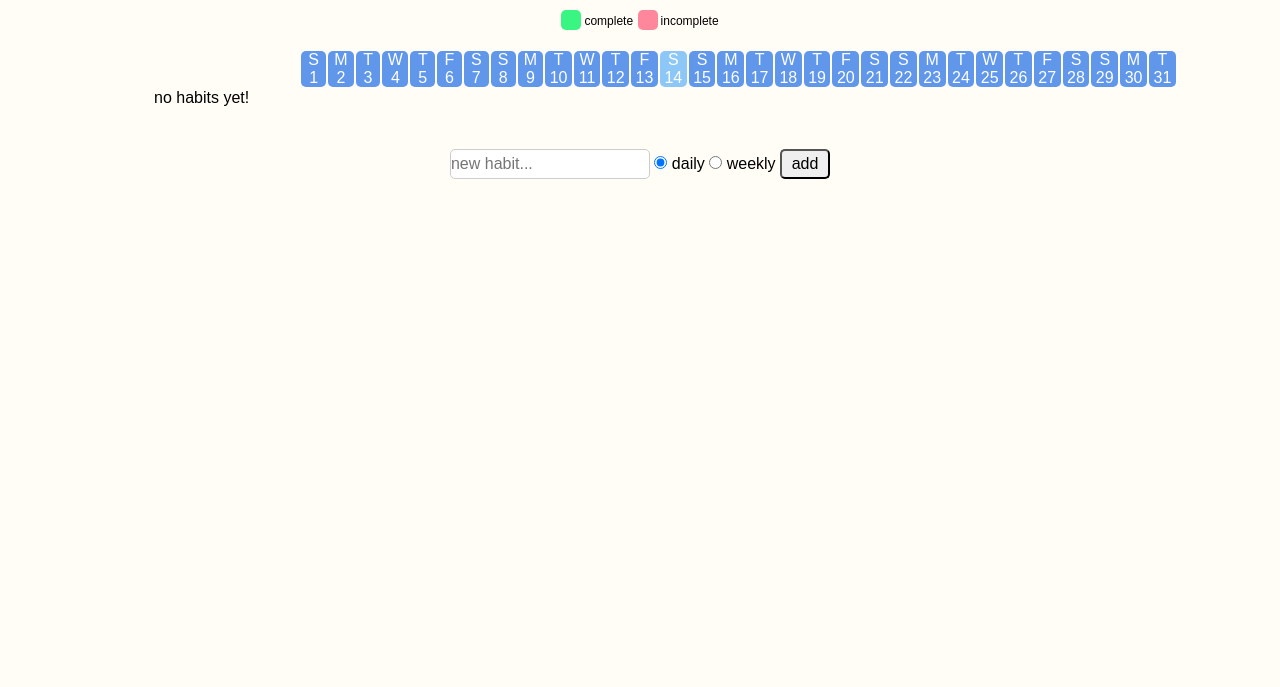
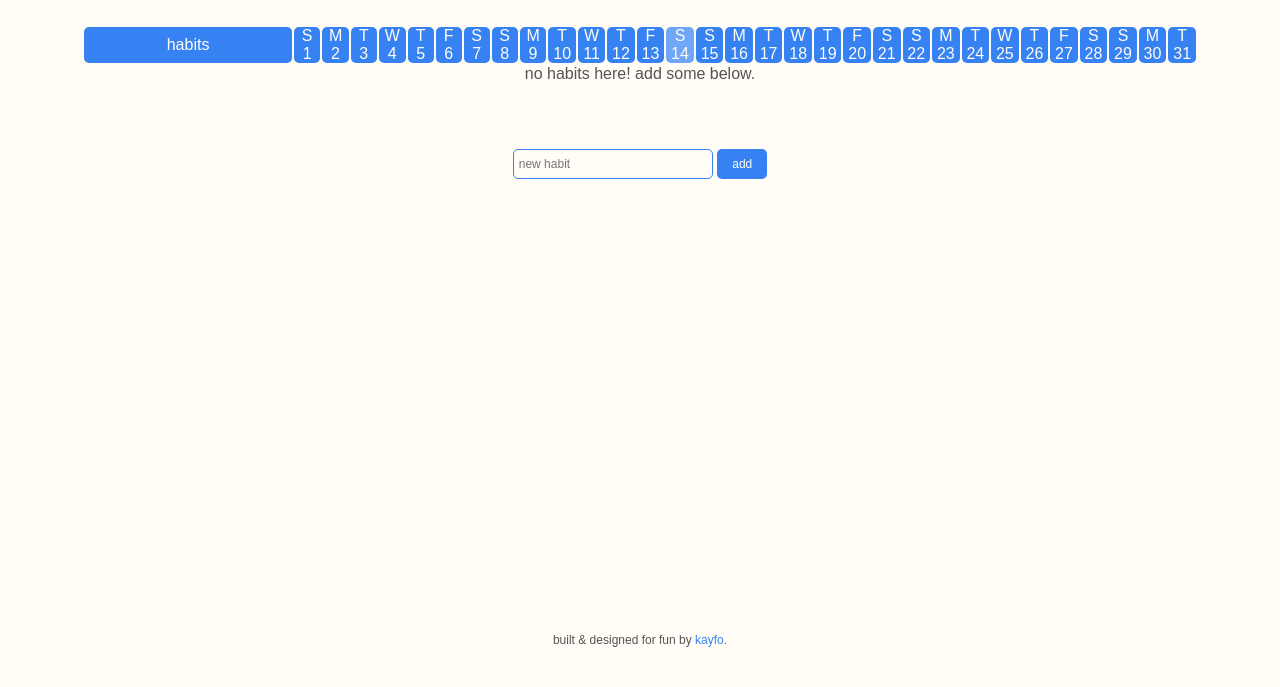
Before and after one commit to kayfo23/habit-rabbit, a plain HTML site: page index.html in a window 1280 px wide. Shown: the part 113-800 px from the top of the page. Drawn offline with Linux system fonts and the light colour scheme.

Commit message:
Style updates, text content updates, add footer, clean up

```diff
--- a/index.html
+++ b/index.html
@@ -4,7 +4,7 @@
   <meta charset="UTF-8">
   <meta name="viewport" content="width=device-width, initial-scale=1.0">
   <meta http-equiv="X-UA-Compatible" content="ie=edge">
-  <title>Habit Tracker</title>
+  <title>habit tracker</title>
   <link rel="stylesheet" href="style.css">
 </head>
 <body>
@@ -13,17 +13,11 @@
     <h1 id="month-header"></h1>
   </div>
 
-  <div id="legend">
-    <div class="legend-item"><div class="color-sample complete"></div>complete</div>
-    <div class="legend-item"><div class="color-sample incomplete"></div>incomplete</div>
-  </div>
-
   <div class="table-container">
     <table class="table">
       <thead id="table-head">
         <tr id="date-header-row">
-          <!-- <th class="habits-header-cell cell">habits</th> -->
-          <th class="habits-header-cell cell"></th>
+          <th class="habits-header-cell cell">habits</th>
         </tr>
       </thead>
 
@@ -31,21 +25,30 @@
     </table>
   </div>
 
+  <div id="legend">
+    <div class="legend-item"><div class="color-sample complete"></div>success (great job!)</div>
+    <div class="legend-item"><div class="color-sample incomplete"></div>fail (it's okay, just don't let it happen again ;)</div>
+  </div>
+
   <div>
     <form id="form">
 
-      <input type="text" name="habit-title" id="habit-title-input" placeholder="new habit..." required>
+      <input type="text" name="habit-title" id="habit-title-input" placeholder="new habit" required>
 
-      <input type="radio" name="habit-type" id="habit-type-daily" value="daily" checked>
+      <!-- <input type="radio" name="habit-type" id="habit-type-daily" value="daily" checked>
       <label for="habit-type-daily">daily</label>
       <input type="radio" name="habit-type" id="habit-type-weekly" value="weekly">
-      <label for="habit-type-weekly">weekly</label>
+      <label for="habit-type-weekly">weekly</label> -->
 
       <button type="submit" id="habit-submit">add</button>
 
     </form>
   </div>
 
+  <footer class="footer">
+    <div class="credits">built &amp; designed for fun by <a href="https://www.codepen.io/kayfo23">kayfo.</a></div>
+  </footer>
+
   <script src="index.js"></script>
 </body>
 </html>
--- a/index.js
+++ b/index.js
@@ -205,6 +205,7 @@ function displayHabits() {
       row.setAttribute('data-habit-id', habit.id);
 
       tableBody.appendChild(row);
+      legend.style.opacity = 1;
 
       // iterator to next item in cursor
       cursor.continue();
@@ -212,11 +213,12 @@ function displayHabits() {
       if (!tableBody.innerHTML) {
         let row = document.createElement('tr');
         let cell = document.createElement('td');
-        cell.textContent = 'no habits yet!';
+        cell.textContent = `no habits here! add some below.`;
+        cell.setAttribute('colspan', 40);
         row.appendChild(cell);
         tableBody.appendChild(row);
+        legend.style.opacity = 0;
       }
-      console.log('All habits displayed');
     }
   }
 }
@@ -227,9 +229,10 @@ function addHabit(e) {
   e.preventDefault();
 
   const titleInput = document.getElementById('habit-title-input').value;
-  const typeInput = document.getElementById('habit-type-daily').checked
-    ? document.getElementById('habit-type-daily').value
-    : document.getElementById('habit-type-weekly').value;
+  // const typeInput = document.getElementById('habit-type-daily').checked
+  //   ? document.getElementById('habit-type-daily').value
+  //   : document.getElementById('habit-type-weekly').value;
+  const typeInput = 'daily';
 
   let newHabit = { title: titleInput, type: typeInput, history: {} };
 
@@ -240,7 +243,7 @@ function addHabit(e) {
 
   request.onsuccess = function() {
     document.getElementById('habit-title-input').value = ''; // clear new habit title input
-    document.getElementById('habit-type-daily').checked = true;
+    // document.getElementById('habit-type-daily').checked = true;
   };
 
   transaction.oncomplete = function() {
--- a/style.css
+++ b/style.css
@@ -1,3 +1,17 @@
+:root {
+  /* COLORS */
+  --white: #ffffff;
+  --background-color: rgb(255, 253, 245);
+  --primary-color: rgb(55, 130, 243);
+  --highlight-color: rgb(112, 166, 248);
+
+  --default-color: rgb(225, 237, 254);
+  --complete-color: rgb(36, 219, 134);
+  --incomplete-color: rgb(252, 130, 150);
+
+  --primary-text-color: rgb(84, 84, 84);
+}
+
 *,
 *:before,
 *:after {
@@ -10,7 +24,8 @@ body {
   font-family: 'avenir', arial;
   text-align: center;
   margin: 20px;
-  background: rgb(255, 253, 245);
+  background: var(--background-color);
+  color: var(--primary-text-color);
 }
 
 #month-header {
@@ -18,6 +33,7 @@ body {
   text-transform: lowercase;
   font-weight: lighter;
   font-size: 50px;
+  color: var(--primary-text-color);
 }
 
 .legend-item {
@@ -37,53 +53,54 @@ body {
 .cell {
   text-align: center;
   border-radius: 5px;
-  background: rgb(225, 237, 254);
+  background: var(--default-color);
+  color: var(--background-color);
+  font-weight: lighter;
 }
 
 .date-cell {
   width: 30px;
-  background: rgb(96, 151, 235);
-  color: #fff;
+  background: var(--primary-color);
 }
 .habits-header-cell {
   width: 250px;
-  background: rgb(255, 253, 245);
-  /* font-weight: lighter;
-  background: rgb(38, 117, 235);
-  color: #fff; */
+  background: var(--primary-color);
+  color: var(--white);
 }
 .habit-title-cell {
   height: 30px;
-  background: rgb(96, 151, 235);
-  color: #fff;
+  background: var(--primary-color);
+  position: relative;
 }
 
 .highlight {
-  background: rgb(140, 199, 247);
+  background: var(--highlight-color);
 }
 
 .complete {
-  background: rgb(57, 245, 129);
+  background: var(--complete-color);
 }
 .incomplete {
-  background: rgb(255, 135, 155);
+  background: var(--incomplete-color);
 }
 
 .delete {
   background: transparent;
   border: none;
-  color: #fff;
-  padding-left: 10px;
+  color: var(--background-color);
+  position: absolute;
+  left: 5px;
+  top: 8px;
 }
 
 #form {
-  margin: 20px;
+  margin: 40px;
 }
 
 .table-container {
   width: 90%;
   margin: 0 auto;
-  padding: 20px;
+  padding-top: 20px;
 }
 
 .table {
@@ -95,14 +112,35 @@ body {
   height: 30px;
   border-radius: 5px;
   font-family: 'avenir', arial;
-  font-size: 16px;
-  border: 1px solid #ccc;
+  font-size: 12px;
+  border: 1px solid var(--primary-color);
+  background: var(--background--color);
+  padding: 5px;
 }
 
 #habit-submit {
   width: 50px;
   height: 30px;
   border-radius: 5px;
+  border: none;
   font-family: 'avenir', arial;
-  font-size: 16px;
+  font-size: 12px;
+  background: var(--primary-color);
+  color: var(--background-color);
 }
+
+.footer {
+  position: fixed;
+  bottom: 0;
+  left: 0;
+  width: 100%;
+  padding: 40px;
+}
+.credits {
+  font-size: 12px;
+  color: var(--primary-text-color);
+}
+.credits a {
+  color: var(--primary-color);
+  text-decoration: none;
+}
```
